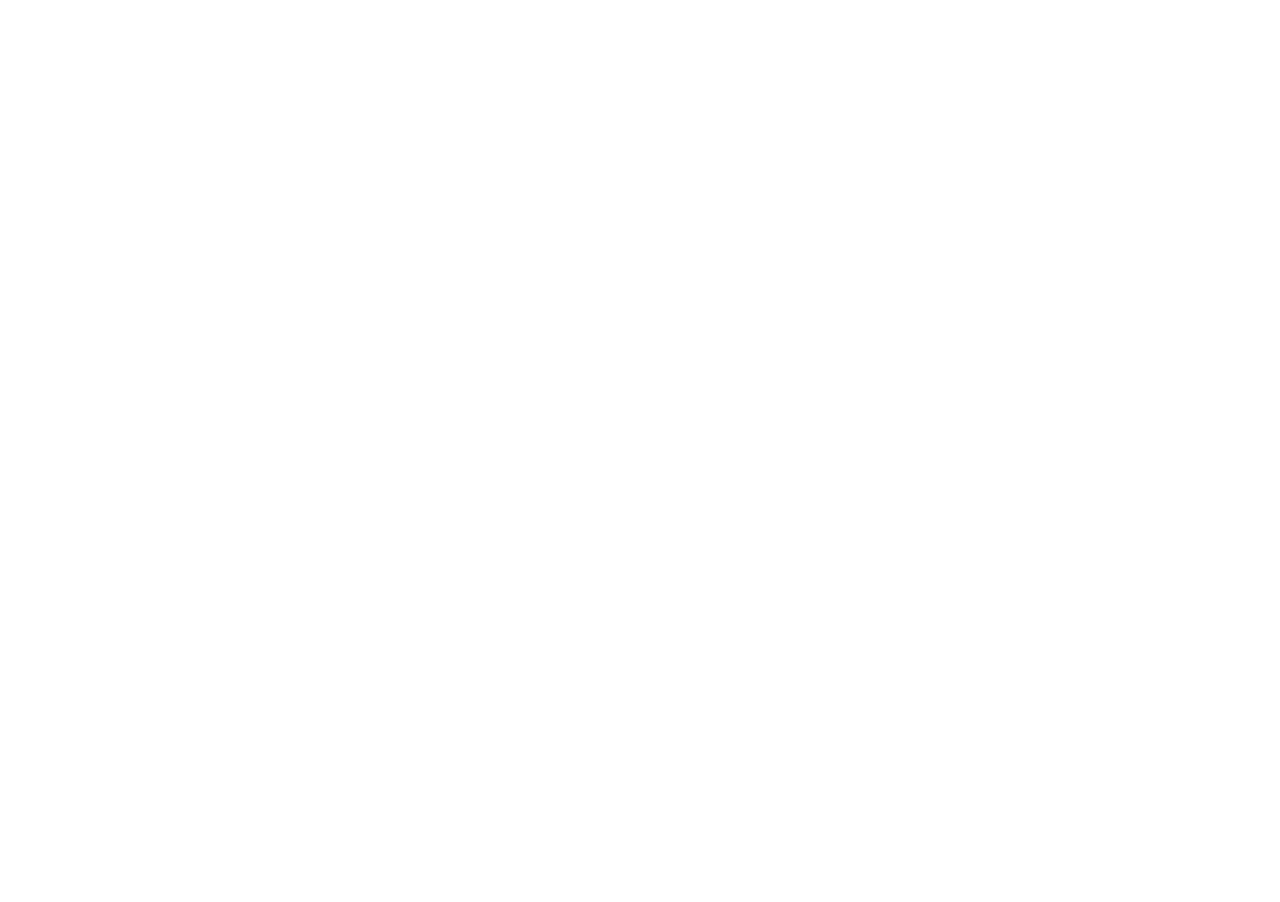
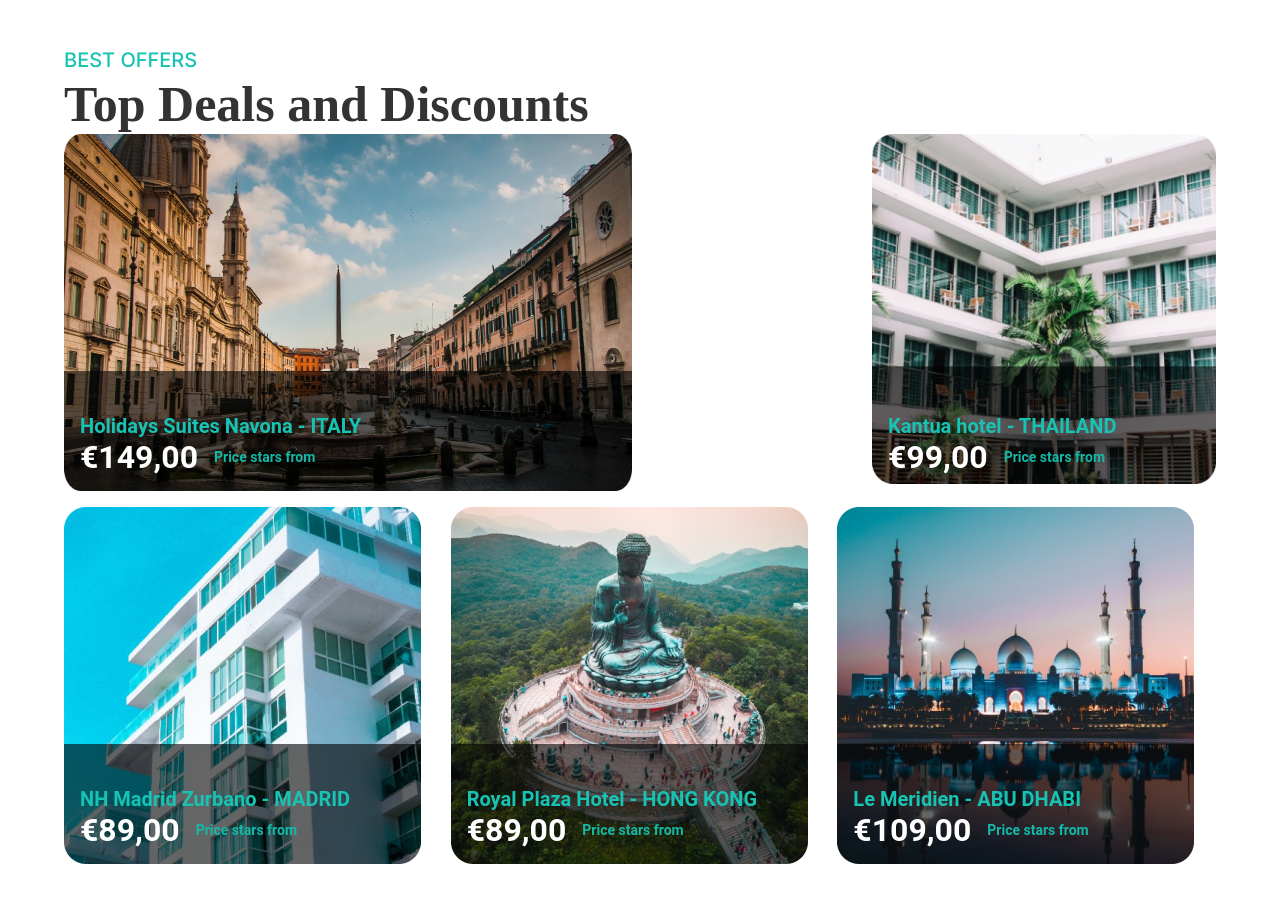
Before and after one commit to priyankashah3107/Travell, a Next.js app: page / in a window 1280 px wide. Shown: the part 3360-4262 px from the top of the page. Before the commit the page ends 3342 px from the top, so only its background shows below. Built offline with nearby package versions, Linux system fonts and the light colour scheme.

Commit message:
feat: TopDeals

```diff
--- a/src/components/Activity.tsx
+++ b/src/components/Activity.tsx
@@ -4,6 +4,7 @@
 import Image from 'next/image'
 import Destination from "../components/Destination"
 import NewAndBlog from './NewAndBlog'
+import TopDeals from './TopDeals'
 const activity = [
   {
     id: 1,
@@ -71,6 +72,7 @@
         </div>
         <Destination />
         <NewAndBlog />
+        <TopDeals />
     </div>
 
   )
--- a/src/components/TopDeals.tsx
+++ b/src/components/TopDeals.tsx
@@ -1,6 +1,15 @@
 import React from 'react'
+import Image from 'next/image'
 
-const topdeals = [
+interface TopDeals {
+  id: number,
+  image: string,
+  loc: string,
+  price: string,
+  stars: string
+}
+
+const topdeals: TopDeals[] = [
   {
     id: 1,
     image: "/Milan.png",
@@ -43,10 +52,59 @@
 
 ]
 
-const TopDeals = () => {
+
+
+const TopDeals: React.FC = () => {
   return (
-    <div>TopDeals</div>
-  )
+    <div className="p-4 lg:p-16">
+      <div className='text-[#333333] '>
+        <h4 className=" text-[#17c3b2] lg:text-xl font-medium font-['DM Sans'] uppercase leading-[30px]">Best Offers</h4>
+        <h1 className="text-[35px] lg:text-[50px] font-semibold font-['Playfair_Display'] leading-[35px] lg:leading-[60px]">Top Deals and Discounts</h1>
+      </div>
+
+      <div className='grid grid-cols-1 lg:grid-cols-2 gap-4'>
+        <div className='relative'>
+        <Image src={"/Milan.png"} alt={"Milan"} width={357} height={357}  className='lg:w-[900px] h-[357px] size-[350px]'/>
+        <div className="absolute bottom-0 p-4 text-white">
+              <h3 className="text-[#17c3b2] text-xl font-bold font-['Roboto'] leading-tight">Holidays Suites Navona - ITALY</h3>
+              <div className='flex flex-row gap-4 items-center'>
+              <h1 className="text-white  text-3xl lg:text-[32px] font-black lg:font-bold font-['Roboto']">€149,00</h1>
+              <p className="text-teal-500 text-sm font-bold font-['Roboto']">Price stars from</p>
+              </div>
+
+            </div>
+        </div>
+
+        <div className='relative lg:ml-56'>
+        <Image src={"/Hotel.png"} alt={"Milan"} width={357} height={357}  className=' size-[350px]'/>
+        <div className="absolute bottom-0 p-4 text-white">
+              <h3 className="text-[#17c3b2] text-xl font-bold font-['Roboto'] leading-tight" >Kantua hotel - THAILAND</h3>
+              <div className='flex flex-row items-center gap-4'>
+              <h1 className="text-white  text-3xl lg:text-[32px] font-black lg:font-bold font-['Roboto']">€99,00</h1>
+              <p className="text-teal-500 text-sm font-bold font-['Roboto']">Price stars from</p>
+              </div>
+
+            </div>
+        </div>
+      </div>
+
+      <div className='grid grid-cols-1 lg:grid-cols-3 gap-6 lg:gap-2 mt-4'>
+        {topdeals.slice(2).map((val) => (
+          <div key={val.id} className='relative'>
+            <Image src={val.image} alt={val.loc} width={357} height={357} />
+            <div className="absolute bottom-0 p-4 text-white">
+              <h3 className="text-[#17c3b2] text-xl font-bold font-['Roboto'] leading-tight">{val.loc}</h3>
+              <div className='flex flex-row gap-4 items-center'>
+              <h1 className="text-white  text-3xl lg:text-[32px] font-black lg:font-bold font-['Roboto']">{val.price}</h1>
+              <p className="text-teal-500 text-sm font-bold font-['Roboto']">{val.stars}</p>
+              </div>
+
+            </div>
+          </div>
+        ))}
+      </div>
+    </div>
+  );
 }
 
-export default TopDeals
+export default TopDeals;
```
